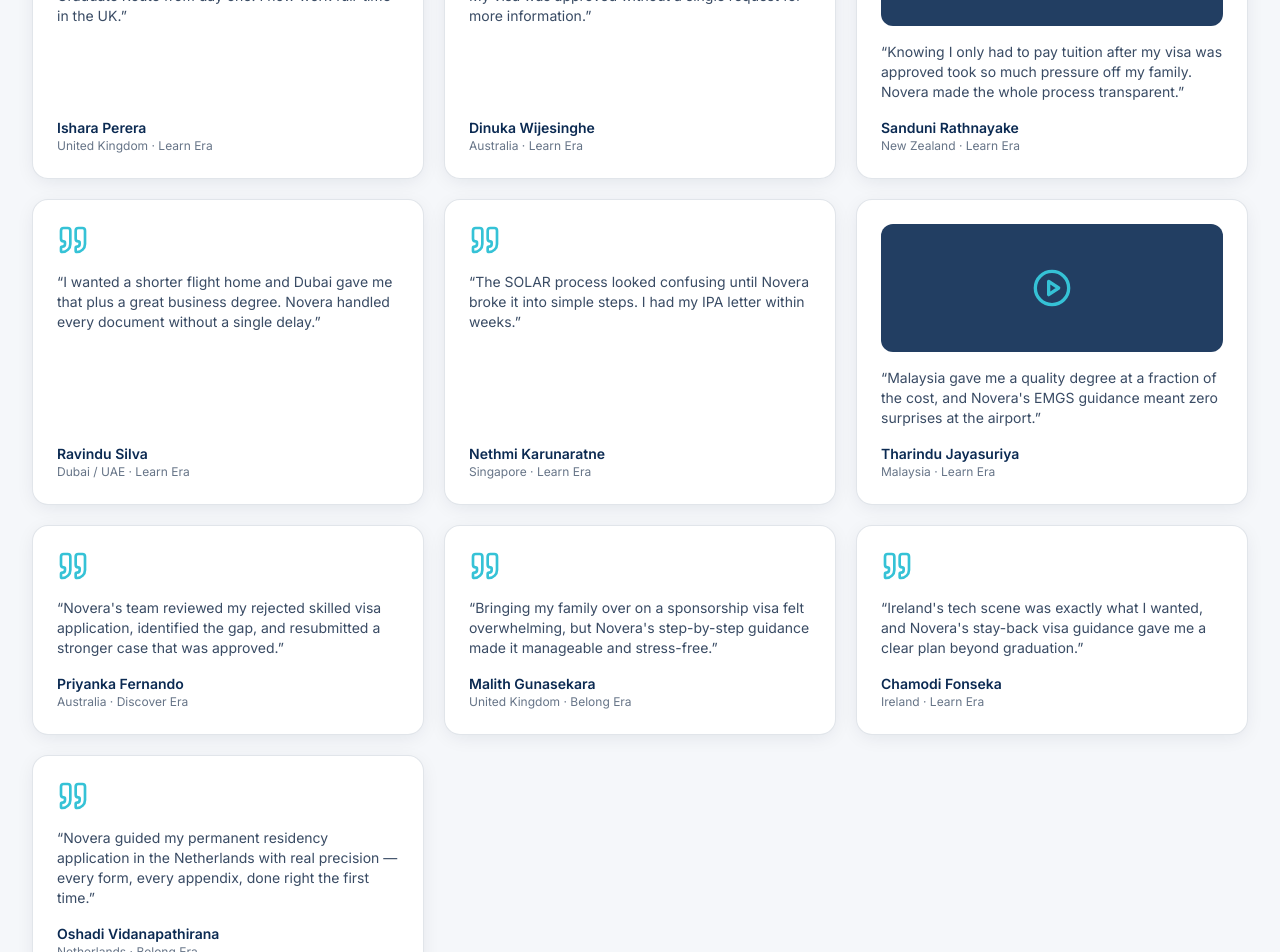
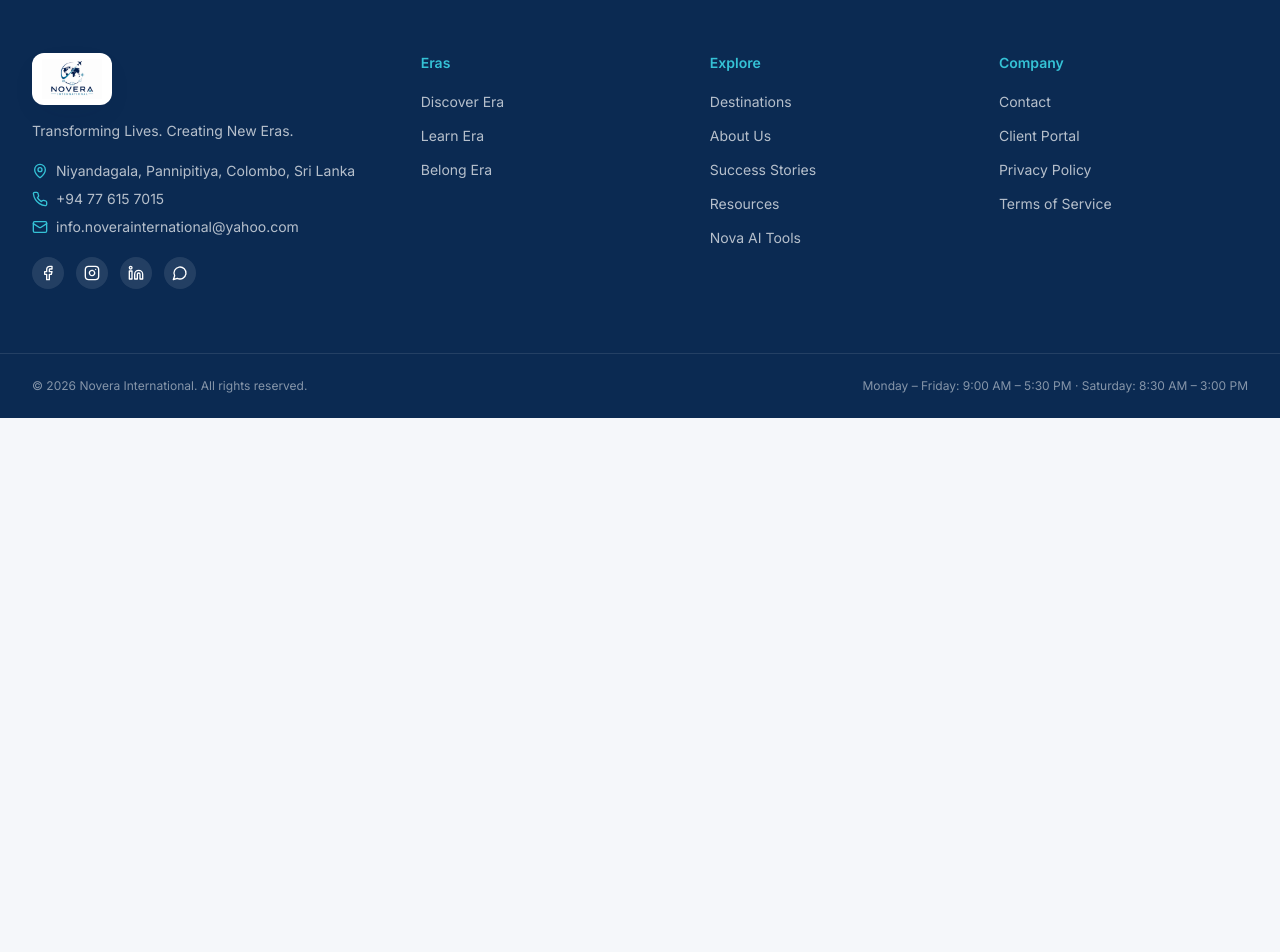
Before and after one commit to Maleesh3038/novera-website, a Next.js app: page /success-stories in a window 1280 px wide. Shown: the part 840-1792 px from the top of the page. After the commit the page ends 1258 px from the top, so only its background shows below. Built offline with nearby package versions, Linux system fonts and the light colour scheme.

Commit message:
Update testimonials.ts

```diff
--- a/src/data/testimonials.ts
+++ b/src/data/testimonials.ts
@@ -1,93 +1,12 @@
 export type Testimonial = {
   id: string;
   name: string;
-  era: "discover" | "learn" | "belong";
+  era: "student" | "visit";
   country: string;
   quote: string;
   isVideo?: boolean;
 };
 
-export const testimonials: Testimonial[] = [
-  {
-    id: "t1",
-    name: "Ishara Perera",
-    era: "learn",
-    country: "United Kingdom",
-    quote:
-      "Novera helped me secure my offer from a top London university and walked me through the Graduate Route from day one. I now work full-time in the UK.",
-  },
-  {
-    id: "t2",
-    name: "Dinuka Wijesinghe",
-    era: "learn",
-    country: "Australia",
-    quote:
-      "The Genuine Student statement felt intimidating, but Novera's team helped me tell my story clearly. My visa was approved without a single request for more information.",
-  },
-  {
-    id: "t3",
-    name: "Sanduni Rathnayake",
-    era: "learn",
-    country: "New Zealand",
-    quote:
-      "Knowing I only had to pay tuition after my visa was approved took so much pressure off my family. Novera made the whole process transparent.",
-    isVideo: true,
-  },
-  {
-    id: "t4",
-    name: "Ravindu Silva",
-    era: "learn",
-    country: "Dubai / UAE",
-    quote:
-      "I wanted a shorter flight home and Dubai gave me that plus a great business degree. Novera handled every document without a single delay.",
-  },
-  {
-    id: "t5",
-    name: "Nethmi Karunaratne",
-    era: "learn",
-    country: "Singapore",
-    quote:
-      "The SOLAR process looked confusing until Novera broke it into simple steps. I had my IPA letter within weeks.",
-  },
-  {
-    id: "t6",
-    name: "Tharindu Jayasuriya",
-    era: "learn",
-    country: "Malaysia",
-    quote:
-      "Malaysia gave me a quality degree at a fraction of the cost, and Novera's EMGS guidance meant zero surprises at the airport.",
-    isVideo: true,
-  },
-  {
-    id: "t7",
-    name: "Priyanka Fernando",
-    era: "discover",
-    country: "Australia",
-    quote:
-      "Novera's team reviewed my rejected skilled visa application, identified the gap, and resubmitted a stronger case that was approved.",
-  },
-  {
-    id: "t8",
-    name: "Malith Gunasekara",
-    era: "belong",
-    country: "United Kingdom",
-    quote:
-      "Bringing my family over on a sponsorship visa felt overwhelming, but Novera's step-by-step guidance made it manageable and stress-free.",
-  },
-  {
-    id: "t9",
-    name: "Chamodi Fonseka",
-    era: "learn",
-    country: "Ireland",
-    quote:
-      "Ireland's tech scene was exactly what I wanted, and Novera's stay-back visa guidance gave me a clear plan beyond graduation.",
-  },
-  {
-    id: "t10",
-    name: "Oshadi Vidanapathirana",
-    era: "belong",
-    country: "Netherlands",
-    quote:
-      "Novera guided my permanent residency application in the Netherlands with real precision — every form, every appendix, done right the first time.",
-  },
-];
+/* Attha client stories labunaam, meeke ethulata ekathu karanna.
+   Danata his — boru reviews site eke thiyenne na. */
+export const testimonials: Testimonial[] = [];
```
